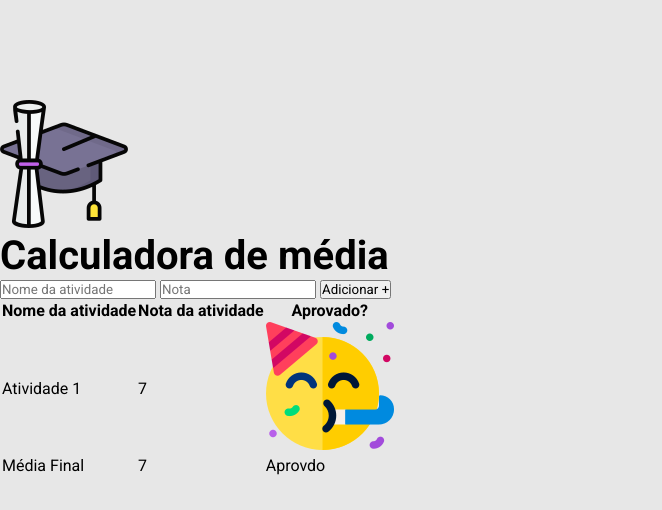
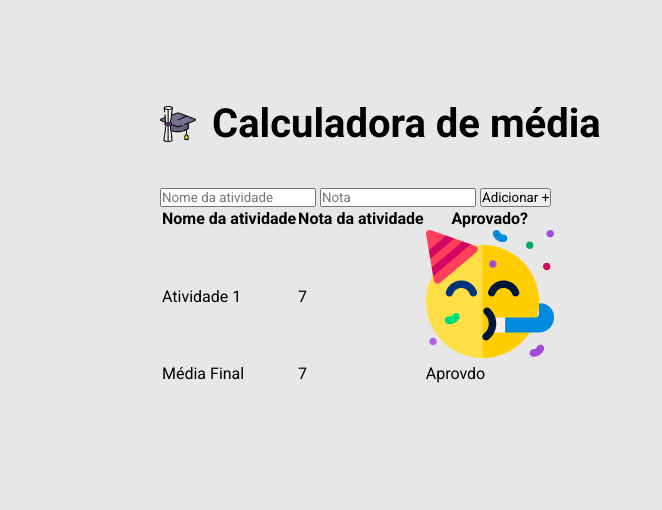
Before and after one commit to agtoliv/EBAC-projeto2, a plain HTML site: page index.html in a window 1280 px wide. Shown: the whole page, without its empty margins (0-662 px from the left). Drawn offline with Linux system fonts and the light colour scheme.

Commit message:
feat: add container at center

```diff
--- a/index.html
+++ b/index.html
@@ -10,8 +10,9 @@
     <link rel="stylesheet" href="/style.css">
 </head>
 <body>
+    <div class="container">
+        <header>
             <img src="./images/images/logo.png" alt="capelo e diploma">
-    <header>
             <h1>Calculadora de média</h1>
         </header>
         <form>
@@ -42,5 +43,6 @@
                 </tr>
             </tfoot>
         </table>
+    </div>
 </body>
 </html>
--- a/style.css
+++ b/style.css
@@ -13,6 +13,7 @@ body{
 header{
     display: flex; /*#um ao lado do outro*/
     align-items: center; /* alinhados na vertical*/
+    margin-bottom: 40px;
 }
 
 header img{
@@ -24,3 +25,9 @@ header h1{
     font-size: 40px;
     font-weight: bold;
 }
+
+.container{
+    max-width: 960px;
+    width: 100%;
+    margin: 0 auto;
+}
```
Lines whose indentation alone changed are shown as unchanged.
